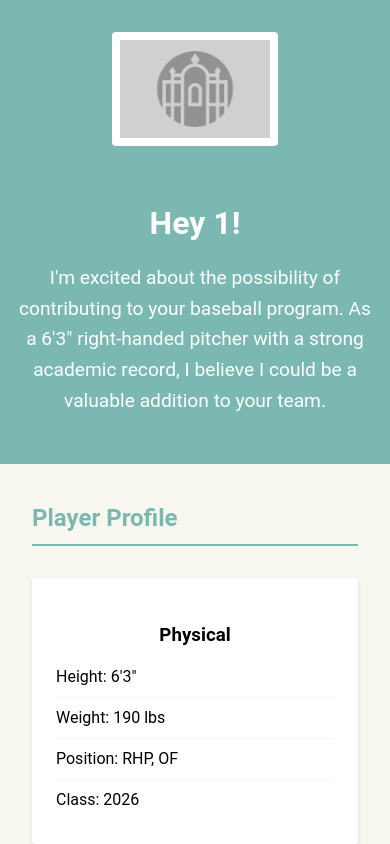
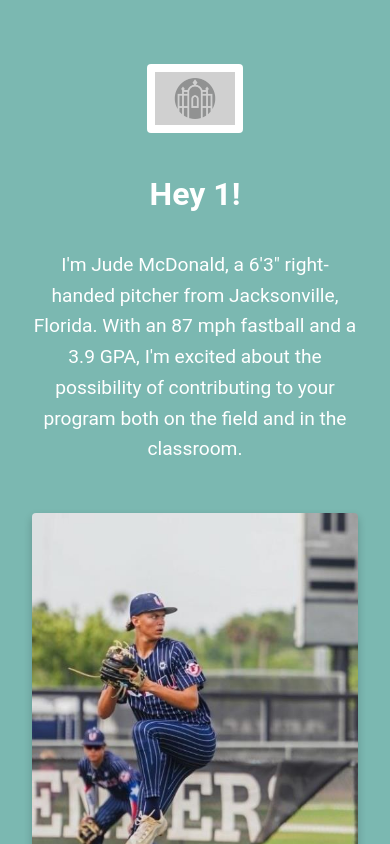
Before and after one commit to beebe4/baseball-jude, a SvelteKit app: page /1 in a window 390 px wide. Shown: the top 844 px of the page. Built offline with nearby package versions, Linux system fonts and the light colour scheme; no server answers.

Commit message:
Changed out video and removed Contact form

```diff
--- a/src/lib/components/ContactForm.svelte
+++ b/src/lib/components/ContactForm.svelte
@@ -41,6 +41,7 @@
 <style>
 	form {
 		max-width: 400px;
+		margin: 0 auto;
 	}
 	.form-group {
 		margin-bottom: 1rem;
--- a/src/routes/[college]/+page.svelte
+++ b/src/routes/[college]/+page.svelte
@@ -2,7 +2,6 @@
 	import { page } from '$app/stores';
 	import ContactForm from '$lib/components/ContactForm.svelte';
 	import { CollegeService } from '$lib/services/collegeService';
-	import axios from 'axios';
 
 	const urlCollege = $page.params.college;
 	let logo = '/images/default-college.png'; // Default logo
@@ -84,6 +83,12 @@
 			pitches: ['4-Seam FB', '2-Seam FB', 'Changeup', 'Curveball']
 		}
 	};
+
+	const videoHighlights = {
+		pitching: 'https://www.youtube.com/embed/YOUR_PITCHING_VIDEO_ID',
+		batting: 'https://www.youtube.com/embed/YOUR_BATTING_VIDEO_ID',
+		fielding: 'https://www.youtube.com/embed/YOUR_FIELDING_VIDEO_ID'
+	};
 </script>
 
 <svelte:head>
@@ -92,14 +97,21 @@
 
 <div class="hero">
 	<div class="hero-content">
-		<div class="college-info">
-			<img src={logo} alt="{collegeName} logo" class="college-logo" />
-			<h1>Hey {collegeName}!</h1>
-			<p class="intro-text">
-				I'm excited about the possibility of contributing to your baseball program. As a 6'3"
-				right-handed pitcher with a strong academic record, I believe I could be a valuable addition
-				to your team.
-			</p>
+		<div class="hero-grid">
+			<div class="hero-text">
+				<div class="college-branding">
+					<img src={logo} alt="{collegeName} logo" class="college-logo" />
+					<h1>Hey {collegeName}!</h1>
+				</div>
+				<p class="intro-text">
+					I'm Jude McDonald, a 6'3" right-handed pitcher from Jacksonville, Florida. With an 87 mph
+					fastball and a 3.9 GPA, I'm excited about the possibility of contributing to your program
+					both on the field and in the classroom.
+				</p>
+			</div>
+			<div class="hero-image">
+				<img src="/images/jude-pitching.jpeg" alt="Jude McDonald pitching" class="player-image" />
+			</div>
 		</div>
 	</div>
 </div>
@@ -147,6 +159,43 @@
 					<li>SLG: {baseballStats.batting.slg}</li>
 					<li>OPS: {baseballStats.batting.ops}</li>
 				</ul>
+			</div>
+		</div>
+	</section>
+
+	<section class="section video-section">
+		<h2>Highlights</h2>
+		<div class="video-grid">
+			<div class="video-card">
+				<h3>Pitching Highlights</h3>
+				<div class="video-wrapper">
+					<!-- svelte-ignore a11y-media-has-caption -->
+					<video controls preload="metadata">
+						<source src="/videos/Jude-86.mp4" type="video/mp4" />
+						Your browser does not support the video tag.
+					</video>
+				</div>
+				<div class="video-details">
+					<p>Featuring: 87mph Fastball, Curveball, Changeup</p>
+					<p>Spring 2024</p>
+				</div>
+			</div>
+
+			<div class="video-card">
+				<h3>Game Footage</h3>
+				<div class="video-wrapper">
+					<iframe
+						src={videoHighlights.batting}
+						title="Game Highlights"
+						frameborder="0"
+						allow="accelerometer; autoplay; clipboard-write; encrypted-media; gyroscope; picture-in-picture"
+						allowfullscreen
+					></iframe>
+				</div>
+				<div class="video-details">
+					<p>Complete game highlights vs. rival team</p>
+					<p>March 2024</p>
+				</div>
 			</div>
 		</div>
 	</section>
@@ -213,14 +262,14 @@
 			</div>
 		</div>
 	</section>
-
+	<!--
 	<section class="section contact-section">
 		<h2>Let's Connect</h2>
 		<p class="contact-intro">
 			I'd love to discuss how I could contribute to your program. Please feel free to reach out!
 		</p>
 		<ContactForm />
-	</section>
+	</section> -->
 </main>
 
 <style>
@@ -228,21 +277,42 @@
 		background-color: var(--accent);
 		color: white;
 		padding: 4rem 2rem;
-		text-align: center;
 	}
 
-	.hero-content {
-		max-width: 800px;
+	.hero-grid {
+		display: grid;
+		grid-template-columns: 1fr 1fr;
+		gap: 2rem;
+		align-items: center;
+		max-width: 1200px;
 		margin: 0 auto;
 	}
 
+	.hero-text {
+		text-align: left;
+	}
+
+	.college-branding {
+		display: flex;
+		align-items: center;
+		gap: 1rem;
+		margin-bottom: 1.5rem;
+	}
+
 	.college-logo {
-		max-width: 150px;
+		max-width: 80px;
 		height: auto;
-		margin-bottom: 1.5rem;
-		border-radius: var(--border-radius);
 		background: white;
 		padding: 0.5rem;
+		border-radius: var(--border-radius);
+	}
+
+	.player-image {
+		width: 100%;
+		max-width: 500px;
+		height: auto;
+		border-radius: var(--border-radius);
+		box-shadow: 0 4px 8px rgba(0, 0, 0, 0.2);
 	}
 
 	.intro-text {
@@ -292,22 +362,36 @@
 		text-align: center;
 		max-width: 600px;
 		margin: 0 auto;
+		padding: 2rem 1rem;
 	}
 
 	.contact-intro {
 		margin-bottom: 2rem;
+		max-width: 500px;
+		margin-left: auto;
+		margin-right: auto;
 	}
 
 	@media (max-width: 768px) {
-		.hero {
-			padding: 2rem 1rem;
+		.hero-grid {
+			grid-template-columns: 1fr;
+			text-align: center;
 		}
 
-		.content-grid {
-			grid-template-columns: 1fr;
+		.hero-text {
+			text-align: center;
 		}
 
-		.stats-grid {
+		.college-branding {
+			flex-direction: column;
+			text-align: center;
+		}
+
+		.player-image {
+			margin: 0 auto;
+		}
+
+		.video-grid {
 			grid-template-columns: 1fr;
 		}
 	}
@@ -354,4 +438,43 @@
 		left: 0;
 		color: var(--accent);
 	}
+
+	.video-section {
+		background-color: var(--bg-2);
+		padding: 4rem 2rem;
+	}
+
+	.video-grid {
+		display: grid;
+		grid-template-columns: repeat(auto-fit, minmax(300px, 1fr));
+		gap: 2rem;
+		margin-top: 2rem;
+	}
+
+	.video-card {
+		background: white;
+		border-radius: var(--border-radius);
+		overflow: hidden;
+		box-shadow: 0 2px 4px rgba(0, 0, 0, 0.1);
+	}
+
+	.video-wrapper {
+		position: relative;
+		padding-bottom: 56.25%; /* 16:9 Aspect Ratio */
+		height: 0;
+		overflow: hidden;
+	}
+
+	.video-wrapper video {
+		position: absolute;
+		top: 0;
+		left: 0;
+		width: 100%;
+		height: 100%;
+		object-fit: cover;
+	}
+
+	.video-details {
+		padding: 1rem;
+	}
 </style>
```
Also changed, not shown: src/routes/+page.svelte (+24 -15 lines), 1 other file (tests, documents, lock files or other folders).
